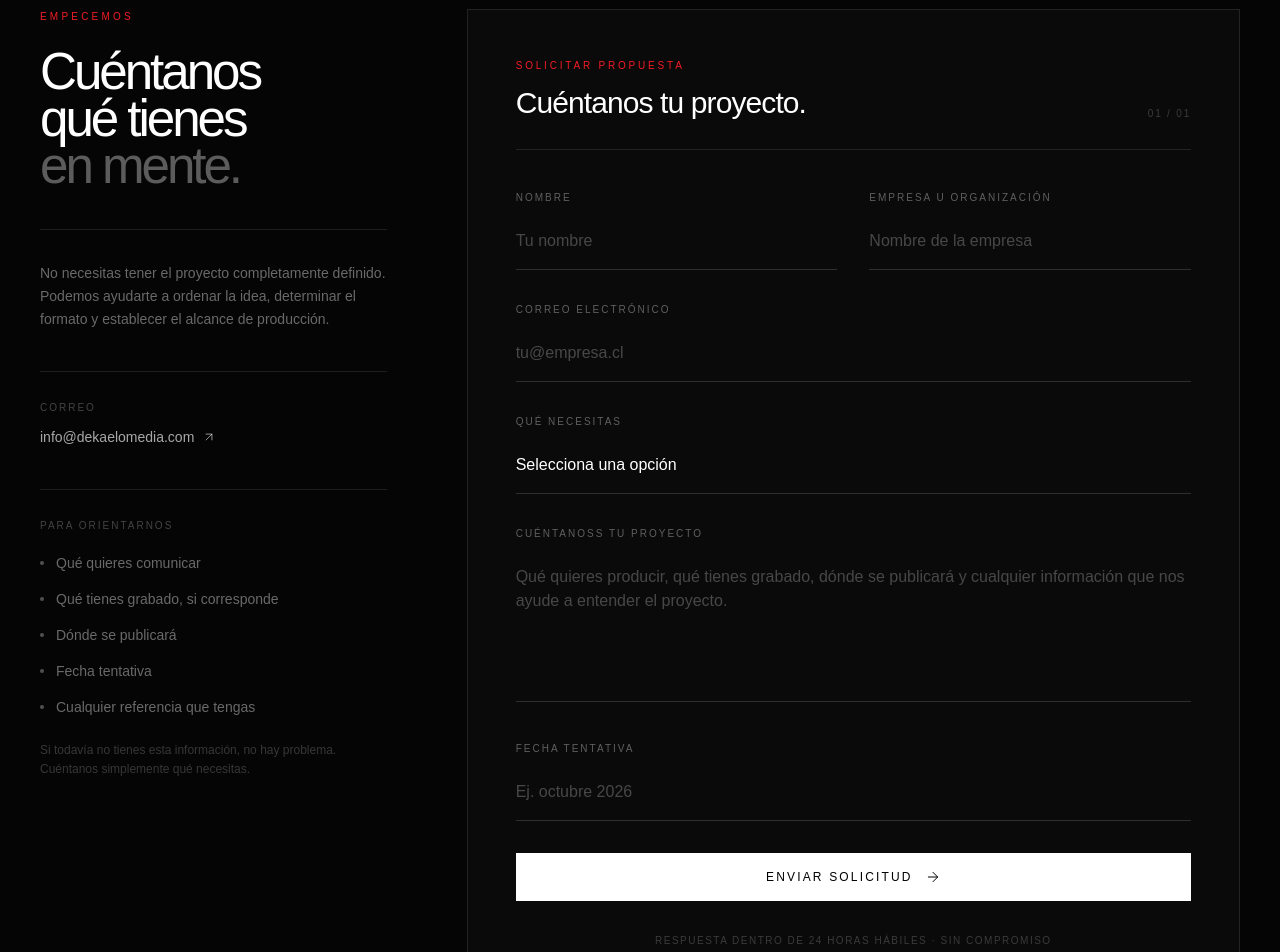
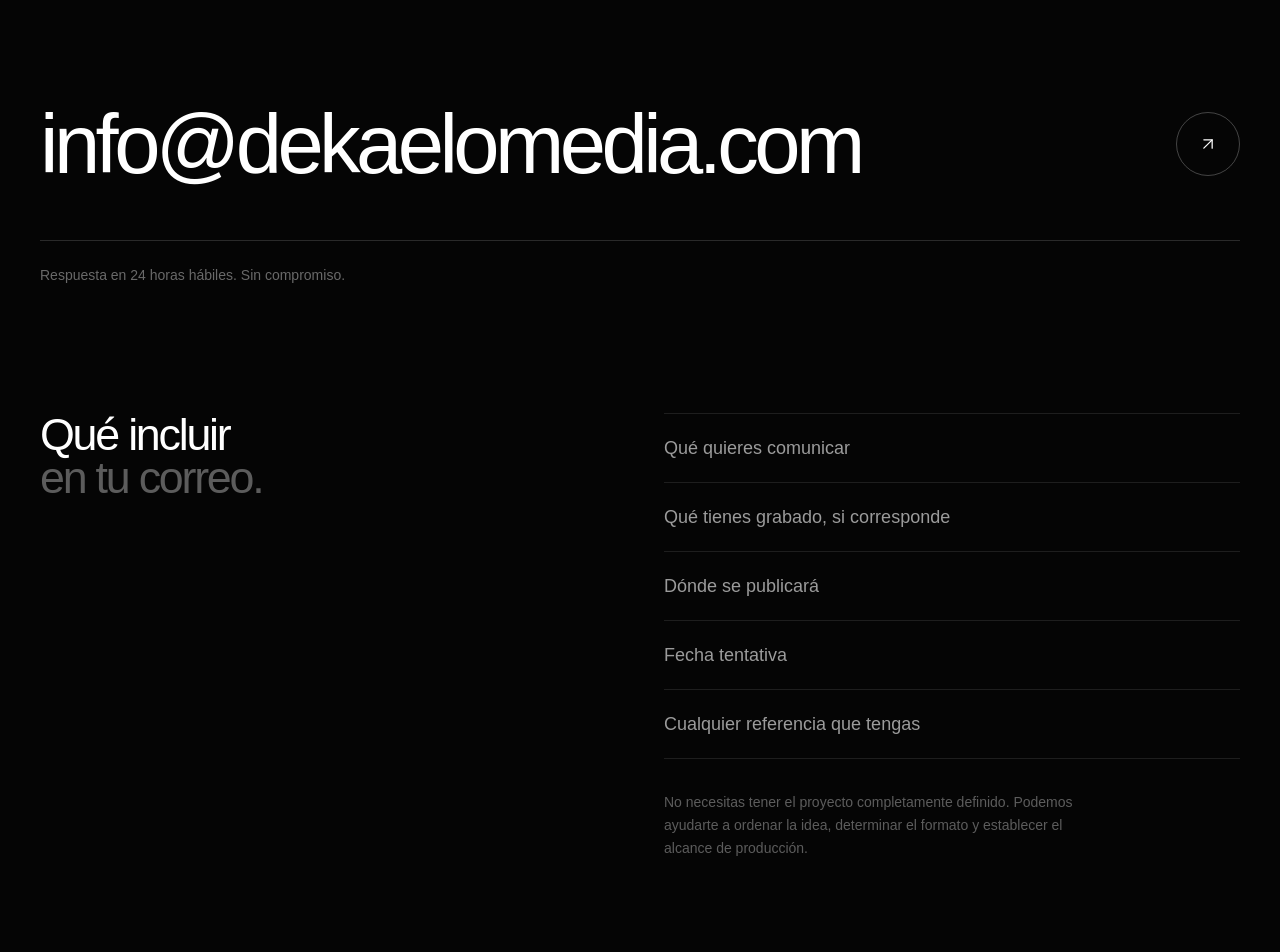
Before and after one commit to TronxGroup/Dekaelo-Media, a Next.js app: page /contacto in a window 1280 px wide. Shown: the part 760-1712 px from the top of the page. Built offline with nearby package versions, Linux system fonts and the light colour scheme.

Commit message:
Update page.tsx

```diff
--- a/app/contacto/page.tsx
+++ b/app/contacto/page.tsx
@@ -1,257 +1,31 @@
-"use client";
+import type { Metadata } from "next";
+import { ArrowUpRight } from "lucide-react";
 
-import { useState } from "react";
-import { ArrowRight, ArrowUpRight, CheckCircle2 } from "lucide-react";
+export const metadata: Metadata = {
+  title: "Contacto",
+  description:
+    "Escríbenos a info@dekaelomedia.com para solicitar una propuesta. Respuesta en 24 horas hábiles.",
+  alternates: {
+    canonical: "/contacto",
+  },
+};
 
 const EMAIL = "info@dekaelomedia.com";
-const FORMSPREE = "https://formspree.io/f/xnjovqaz";
 
-const inputClass =
-  "w-full border-b border-white/15 bg-transparent px-0 py-4 text-base text-white placeholder-white/25 outline-none transition focus:border-white";
+// El correo se abre con asunto y una guía breve ya escrita.
+const MAILTO = `mailto:${EMAIL}?subject=${encodeURIComponent(
+  "Solicitud de propuesta"
+)}&body=${encodeURIComponent(
+  "Hola, quiero conversar sobre un proyecto.\n\nEmpresa:\nQué quiero producir:\nDónde se publicará:\nFecha tentativa:\n\nGracias."
+)}`;
 
-function Label({
-  htmlFor,
-  children,
-}: {
-  htmlFor: string;
-  children: React.ReactNode;
-}) {
-  return (
-    <label
-      htmlFor={htmlFor}
-      className="mb-2 block text-[10px] uppercase tracking-[0.2em] text-white/35"
-    >
-      {children}
-    </label>
-  );
-}
-
-function ContactForm() {
-  const [status, setStatus] = useState<
-    "idle" | "sending" | "ok" | "error"
-  >("idle");
-
-  async function handleSubmit(e: React.FormEvent<HTMLFormElement>) {
-    e.preventDefault();
-    setStatus("sending");
-
-    const form = e.currentTarget;
-
-    try {
-      const formData = new FormData(form);
-
-      formData.append(
-        "_subject",
-        "Nueva solicitud de propuesta — Dekaelo Media"
-      );
-
-      const res = await fetch(FORMSPREE, {
-        method: "POST",
-        body: formData,
-        headers: {
-          Accept: "application/json",
-        },
-      });
-
-      if (res.ok) {
-        setStatus("ok");
-        form.reset();
-      } else {
-        setStatus("error");
-      }
-    } catch {
-      setStatus("error");
-    }
-  }
-
-  if (status === "ok") {
-    return (
-      <div className="flex min-h-[430px] flex-col items-center justify-center border border-white/10 px-6 text-center">
-        <CheckCircle2 className="h-9 w-9 text-white/70" strokeWidth={1.2} />
-
-        <h3 className="mt-6 text-2xl font-medium tracking-[-0.03em]">
-          Solicitud recibida.
-        </h3>
-
-        <p className="mt-4 max-w-sm text-sm leading-relaxed text-white/40">
-          Gracias por contactarnos. Revisaremos la información y te
-          responderemos dentro de las próximas 24 horas hábiles.
-        </p>
-
-        <button
-          type="button"
-          onClick={() => setStatus("idle")}
-          className="mt-8 text-[10px] uppercase tracking-[0.2em] text-white/35 transition hover:text-white"
-        >
-          Enviar otra solicitud
-        </button>
-      </div>
-    );
-  }
-
-  return (
-    <form onSubmit={handleSubmit} className="space-y-8">
-      {/* NOMBRE / EMPRESA */}
-
-      <div className="grid gap-8 md:grid-cols-2">
-        <div>
-          <Label htmlFor="nombre">Nombre</Label>
-
-          <input
-            id="nombre"
-            name="nombre"
-            type="text"
-            required
-            autoComplete="name"
-            placeholder="Tu nombre"
-            className={inputClass}
-          />
-        </div>
-
-        <div>
-          <Label htmlFor="empresa">Empresa u organización</Label>
-
-          <input
-            id="empresa"
-            name="empresa"
-            type="text"
-            required
-            autoComplete="organization"
-            placeholder="Nombre de la empresa"
-            className={inputClass}
-          />
-        </div>
-      </div>
-
-      {/* EMAIL */}
-
-      <div>
-        <Label htmlFor="email">Correo electrónico</Label>
-
-        <input
-          id="email"
-          name="email"
-          type="email"
-          required
-          autoComplete="email"
-          placeholder="tu@empresa.cl"
-          className={inputClass}
-        />
-      </div>
-
-      {/* SERVICIO */}
-
-      <div>
-        <Label htmlFor="servicio">Qué necesitas</Label>
-
-        <select
-          id="servicio"
-          name="servicio"
-          required
-          defaultValue=""
-          className={`${inputClass} cursor-pointer appearance-none`}
-        >
-          <option value="" disabled className="bg-[#050505]">
-            Selecciona una opción
-          </option>
-
-          <option value="desarrollo-de-formatos" className="bg-[#050505]">
-            Desarrollo de formatos
-          </option>
-
-          <option value="concepto-y-estructura" className="bg-[#050505]">
-            Concepto y estructura
-          </option>
-
-          <option value="direccion-audiovisual" className="bg-[#050505]">
-            Dirección audiovisual
-          </option>
-
-          <option value="produccion" className="bg-[#050505]">
-            Producción
-          </option>
-
-          <option value="realizacion" className="bg-[#050505]">
-            Realización
-          </option>
-
-          <option value="postproduccion" className="bg-[#050505]">
-            Postproducción
-          </option>
-
-          <option value="orientacion" className="bg-[#050505]">
-            No estoy seguro, necesito orientación
-          </option>
-        </select>
-      </div>
-
-      {/* MENSAJE */}
-
-      <div>
-        <Label htmlFor="mensaje">Cuéntanoss tu proyecto</Label>
-
-        <textarea
-          id="mensaje"
-          name="mensaje"
-          required
-          rows={5}
-          placeholder="Qué quieres producir, qué tienes grabado, dónde se publicará y cualquier información que nos ayude a entender el proyecto."
-          className={`${inputClass} resize-none`}
-        />
-      </div>
-
-      {/* FECHA */}
-
-      <div>
-        <Label htmlFor="fecha">Fecha tentativa</Label>
-
-        <input
-          id="fecha"
-          name="fecha"
-          type="text"
-          placeholder="Ej. octubre 2026"
-          className={inputClass}
-        />
-      </div>
-
-      {/* ERROR */}
-
-      {status === "error" && (
-        <div className="border border-red-500/20 bg-red-500/5 px-4 py-4">
-          <p className="text-sm leading-relaxed text-red-300/80">
-            No pudimos enviar la solicitud. Intenta nuevamente o escríbenos
-            directamente a{" "}
-            <a
-              href={`mailto:${EMAIL}`}
-              className="text-red-200 underline underline-offset-4"
-            >
-              {EMAIL}
-            </a>
-            .
-          </p>
-        </div>
-      )}
-
-      {/* SUBMIT */}
-
-      <button
-        type="submit"
-        disabled={status === "sending"}
-        className="inline-flex w-full items-center justify-center gap-3 bg-white px-7 py-4 text-xs font-medium uppercase tracking-[0.18em] text-black transition hover:bg-white/90 disabled:cursor-not-allowed disabled:opacity-50"
-      >
-        {status === "sending" ? "Enviando..." : "Enviar solicitud"}
-
-        {status !== "sending" && (
-          <ArrowRight className="h-4 w-4" strokeWidth={1.5} />
-        )}
-      </button>
-
-      <p className="text-center text-[10px] uppercase tracking-[0.15em] text-white/20">
-        Respuesta dentro de 24 horas hábiles · Sin compromiso
-      </p>
-    </form>
-  );
-}
+const orientacion = [
+  "Qué quieres comunicar",
+  "Qué tienes grabado, si corresponde",
+  "Dónde se publicará",
+  "Fecha tentativa",
+  "Cualquier referencia que tengas",
+];
 
 export default function ContactoPage() {
   return (
@@ -262,10 +36,6 @@ export default function ContactoPage() {
 
       <section className="border-b border-white/10 px-5 pb-24 pt-36 md:px-10 md:pb-32 md:pt-48">
         <div className="mx-auto max-w-7xl">
-          <div className="grid gap-12 md:grid-cols-12 md:items-end">
-            {/* TITULO */}
-
-            <div className="md:col-span-8">
           <p className="text-[10px] uppercase tracking-[0.32em] text-[#f51b24]">
             Contacto
           </p>
@@ -277,168 +47,71 @@ export default function ContactoPage() {
             <br />
             <span className="text-white/35">proyecto.</span>
           </h1>
+
+          <p className="mt-10 max-w-xl text-base leading-relaxed text-white/55 md:text-lg">
+            Cuéntanos qué quieres producir. Revisamos el proyecto, definimos
+            el alcance y te respondemos con una propuesta clara.
+          </p>
+        </div>
+      </section>
+
+      {/* =====================================================
+          CORREO
+      ====================================================== */}
+
+      <section className="px-5 py-24 md:px-10 md:py-36">
+        <div className="mx-auto max-w-7xl">
+          <a
+            href={MAILTO}
+            className="group block border-b border-white/15 pb-10 transition hover:border-[#f51b24] focus-visible:border-[#f51b24] focus-visible:outline-none md:pb-14"
+          >
+            <span className="flex items-end justify-between gap-6">
+              <span className="break-all text-[clamp(2rem,6.5vw,6.5rem)] font-medium leading-[0.95] tracking-[-0.055em] transition group-hover:text-white/80">
+                {EMAIL}
+              </span>
+
+              <span className="mb-2 flex h-12 w-12 shrink-0 items-center justify-center rounded-full border border-white/25 transition group-hover:border-[#f51b24] group-hover:bg-[#f51b24] md:h-16 md:w-16">
+                <ArrowUpRight className="h-5 w-5" strokeWidth={1.5} />
+              </span>
+            </span>
+          </a>
+
+          <p className="mt-6 text-sm text-white/40">
+            Respuesta en 24 horas hábiles. Sin compromiso.
+          </p>
+
+          {/* ORIENTACIÓN */}
+
+          <div className="mt-24 grid gap-12 md:mt-32 md:grid-cols-12">
+            <div className="md:col-span-5">
+              <h2 className="text-[clamp(2rem,3.5vw,3.5rem)] font-medium leading-[0.95] tracking-[-0.05em]">
+                Qué incluir
+                <br />
+                <span className="text-white/35">en tu correo.</span>
+              </h2>
             </div>
 
-            {/* INTRO */}
+            <div className="md:col-span-6 md:col-start-7">
+              <ul className="border-t border-white/10">
+                {orientacion.map((item) => (
+                  <li
+                    key={item}
+                    className="border-b border-white/10 py-5 text-base text-white/60 md:text-lg"
+                  >
+                    {item}
+                  </li>
+                ))}
+              </ul>
 
-            <div className="md:col-span-4">
-              <p className="max-w-md text-base leading-relaxed text-white/55 md:text-lg">
-                Cuéntanos qué quieres producir. Revisamos el proyecto,
-                definimos el alcance y te respondemos con una propuesta clara.
-              </p>
-
-              <p className="mt-6 text-[10px] uppercase tracking-[0.2em] text-white/25">
-                Respuesta en 24 horas hábiles
+              <p className="mt-8 max-w-md text-sm leading-relaxed text-white/35">
+                No necesitas tener el proyecto completamente definido.
+                Podemos ayudarte a ordenar la idea, determinar el formato y
+                establecer el alcance de producción.
               </p>
             </div>
           </div>
         </div>
       </section>
-
-      {/* =====================================================
-          CONTACTO + FORMULARIO
-      ====================================================== */}
-
-      <section className="px-5 py-24 md:px-10 md:py-36">
-        <div className="mx-auto max-w-7xl">
-          <div className="grid gap-16 lg:grid-cols-12 lg:gap-20">
-            {/* =================================================
-                INFORMACIÓN
-            ================================================== */}
-
-            <div className="lg:col-span-4">
-              <div className="lg:sticky lg:top-28">
-                <p className="text-[10px] uppercase tracking-[0.32em] text-[#f51b24]">
-                  Empecemos
-                </p>
-
-                <h2 className="mt-6 text-[clamp(2.5rem,4vw,4.5rem)] font-medium leading-[0.92] tracking-[-0.06em]">
-                  Cuéntanos
-                  <br />
-                  qué tienes
-                  <br />
-                  <span className="text-white/35">en mente.</span>
-                </h2>
-
-                <div className="mt-10 border-t border-white/10 pt-8">
-                  <p className="text-sm leading-relaxed text-white/40">
-                    No necesitas tener el proyecto completamente definido.
-                    Podemos ayudarte a ordenar la idea, determinar el formato
-                    y establecer el alcance de producción.
-                  </p>
-                </div>
-
-                {/* CORREO */}
-
-                <div className="mt-10 border-t border-white/10 pt-7">
-                  <p className="text-[10px] uppercase tracking-[0.2em] text-white/25">
-                    Correo
-                  </p>
-
-                  <a
-                    href={`mailto:${EMAIL}`}
-                    className="mt-3 inline-flex items-center gap-2 text-sm text-white/65 transition hover:text-white"
-                  >
-                    {EMAIL}
-
-                    <ArrowUpRight
-                      className="h-3.5 w-3.5"
-                      strokeWidth={1.5}
-                    />
-                  </a>
-                </div>
-
-                {/* QUÉ AYUDA */}
-
-                <div className="mt-10 border-t border-white/10 pt-7">
-                  <p className="text-[10px] uppercase tracking-[0.2em] text-white/25">
-                    Para orientarnos
-                  </p>
-
-                  <ul className="mt-5 space-y-4">
-                    {[
-                      "Qué quieres comunicar",
-                      "Qué tienes grabado, si corresponde",
-                      "Dónde se publicará",
-                      "Fecha tentativa",
-                      "Cualquier referencia que tengas",
-                    ].map((item) => (
-                      <li
-                        key={item}
-                        className="flex items-start gap-3 text-sm text-white/40"
-                      >
-                        <span className="mt-2 h-1 w-1 shrink-0 rounded-full bg-white/30" />
-
-                        <span>{item}</span>
-                      </li>
-                    ))}
-                  </ul>
-
-                  <p className="mt-6 text-xs leading-relaxed text-white/20">
-                    Si todavía no tienes esta información, no hay problema.
-                    Cuéntanos simplemente qué necesitas.
-                  </p>
-                </div>
-              </div>
-            </div>
-
-            {/* =================================================
-                FORMULARIO
-            ================================================== */}
-
-            <div className="lg:col-span-8">
-              <div className="border border-white/10 bg-white/[0.02] p-6 md:p-10 lg:p-12">
-                <div className="mb-10 flex items-end justify-between gap-6 border-b border-white/10 pb-7">
-                  <div>
-                    <p className="text-[10px] uppercase tracking-[0.28em] text-[#f51b24]">
-                      Solicitar propuesta
-                    </p>
-
-                    <h2 className="mt-3 text-2xl font-medium tracking-[-0.03em] md:text-3xl">
-                      Cuéntanos tu proyecto.
-                    </h2>
-                  </div>
-
-                  <span className="hidden text-[10px] uppercase tracking-[0.18em] text-white/20 sm:block">
-                    01 / 01
-                  </span>
-                </div>
-
-                <ContactForm />
-              </div>
-            </div>
-          </div>
-        </div>
-      </section>
-
-      {/* =====================================================
-          CIERRE
-      ====================================================== */}
-
-      <section className="border-t border-white/10 px-5 py-28 md:px-10 md:py-40">
-        <div className="mx-auto max-w-5xl text-center">
-          <p className="text-[10px] uppercase tracking-[0.32em] text-[#f51b24]">
-            Dekaelo Media
-          </p>
-
-          <h2 className="mt-7 text-[clamp(2.8rem,6vw,6rem)] font-medium leading-[0.9] tracking-[-0.065em]">
-            Distintas voces.
-            <br />
-            <span className="text-white/35">
-              Una misma producción.
-            </span>
-          </h2>
-
-          <a
-            href={`mailto:${EMAIL}`}
-            className="mt-10 inline-flex items-center gap-3 text-xs uppercase tracking-[0.18em] text-white/45 transition hover:text-white"
-          >
-            {EMAIL}
-
-            <ArrowUpRight className="h-4 w-4" strokeWidth={1.5} />
-          </a>
-        </div>
-      </section>
     </main>
   );
 }
```
Lines whose indentation alone changed are shown as unchanged.
